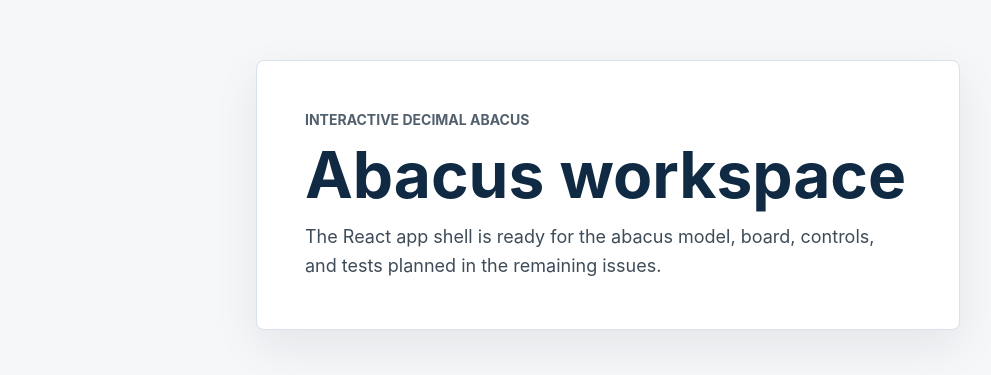
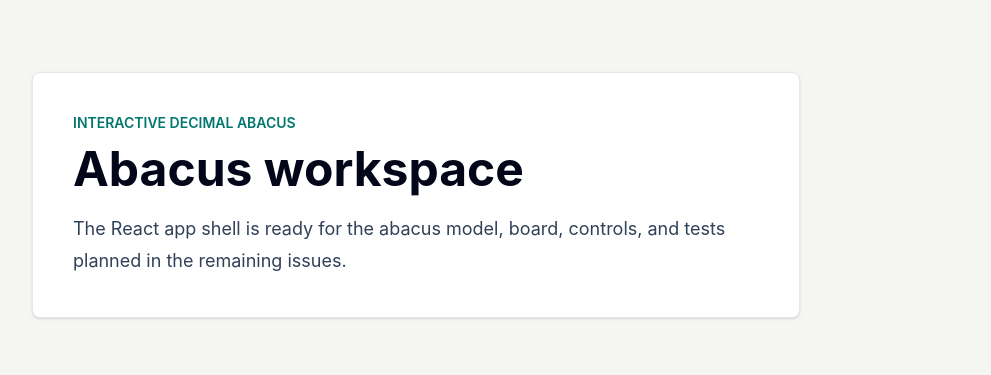
Before and after one commit to mtplayground/alex-1883-test-44, a React (Vite) app: page / in a window 1280 px wide. Shown: the part 205-580 px from the top of the page, without its empty margins (32-1023 px from the left). Built offline with nearby package versions, Linux system fonts and the light colour scheme.

Commit message:
feat: Add Tailwind CSS and base styling

```diff
--- a/package.json
+++ b/package.json
@@ -13,10 +13,12 @@
     "react-dom": "^19.2.7"
   },
   "devDependencies": {
+    "@tailwindcss/vite": "^4.3.1",
     "@types/node": "^25.9.3",
     "@types/react": "^19.2.17",
     "@types/react-dom": "^19.2.3",
     "@vitejs/plugin-react": "^6.0.2",
+    "tailwindcss": "^4.3.1",
     "typescript": "^6.0.3",
     "vite": "^8.0.16"
   }
--- a/src/App.tsx
+++ b/src/App.tsx
@@ -1,13 +1,25 @@
 function App() {
   return (
-    <main className="app-shell">
-      <section className="intro-panel" aria-labelledby="app-title">
-        <p className="eyebrow">Interactive decimal abacus</p>
-        <h1 id="app-title">Abacus workspace</h1>
-        <p>
-          The React app shell is ready for the abacus model, board, controls,
-          and tests planned in the remaining issues.
-        </p>
+    <main className="min-h-screen bg-stone-100 px-4 py-10 text-slate-900 sm:px-6 lg:px-8">
+      <section
+        className="mx-auto flex min-h-[calc(100vh-5rem)] w-full max-w-6xl items-center"
+        aria-labelledby="app-title"
+      >
+        <div className="w-full max-w-3xl rounded-lg border border-slate-200 bg-white p-6 shadow-sm sm:p-10">
+          <p className="text-sm font-semibold uppercase tracking-normal text-teal-700">
+            Interactive decimal abacus
+          </p>
+          <h1
+            id="app-title"
+            className="mt-3 text-4xl font-bold tracking-normal text-slate-950 sm:text-5xl"
+          >
+            Abacus workspace
+          </h1>
+          <p className="mt-5 max-w-2xl text-lg leading-8 text-slate-700">
+            The React app shell is ready for the abacus model, board, controls,
+            and tests planned in the remaining issues.
+          </p>
+        </div>
       </section>
     </main>
   );
--- a/src/styles.css
+++ b/src/styles.css
@@ -1,9 +1,16 @@
-:root {
-  color: #1f2933;
-  background: #f6f7f9;
-  font-family:
+@import "tailwindcss";
+
+@theme {
+  --font-sans:
     Inter, ui-sans-serif, system-ui, -apple-system, BlinkMacSystemFont, "Segoe UI",
     sans-serif;
+}
+
+@layer base {
+  :root {
+    color: #0f172a;
+    background: #f5f5f4;
+    font-family: var(--font-sans);
     font-synthesis: none;
     text-rendering: optimizeLegibility;
     -webkit-font-smoothing: antialiased;
@@ -12,6 +19,11 @@
 
   * {
     box-sizing: border-box;
+  }
+
+  html {
+    min-width: 320px;
+    background: #f5f5f4;
   }
 
   body {
@@ -26,44 +38,4 @@
   select {
     font: inherit;
   }
-
-.app-shell {
-  display: grid;
-  min-height: 100vh;
-  place-items: center;
-  padding: 2rem;
 }
-
-.intro-panel {
-  width: min(100%, 44rem);
-  border: 1px solid #d9e2ec;
-  border-radius: 8px;
-  background: #ffffff;
-  padding: clamp(1.5rem, 4vw, 3rem);
-  box-shadow: 0 16px 45px rgb(15 23 42 / 8%);
-}
-
-.eyebrow {
-  margin: 0 0 0.75rem;
-  color: #52606d;
-  font-size: 0.875rem;
-  font-weight: 700;
-  letter-spacing: 0;
-  text-transform: uppercase;
-}
-
-h1 {
-  margin: 0;
-  color: #102a43;
-  font-size: clamp(2rem, 7vw, 4rem);
-  line-height: 1;
-  letter-spacing: 0;
-}
-
-p {
-  max-width: 36rem;
-  margin: 1rem 0 0;
-  color: #3e4c59;
-  font-size: 1.125rem;
-  line-height: 1.6;
-}
--- a/vite.config.ts
+++ b/vite.config.ts
@@ -1,6 +1,7 @@
 import { defineConfig } from 'vite';
 import react from '@vitejs/plugin-react';
+import tailwindcss from '@tailwindcss/vite';
 
 export default defineConfig({
-  plugins: [react()],
+  plugins: [react(), tailwindcss()],
 });
```
Also changed, not shown: 1 other file (tests, documents, lock files or other folders). Lines whose indentation alone changed are shown as unchanged.
